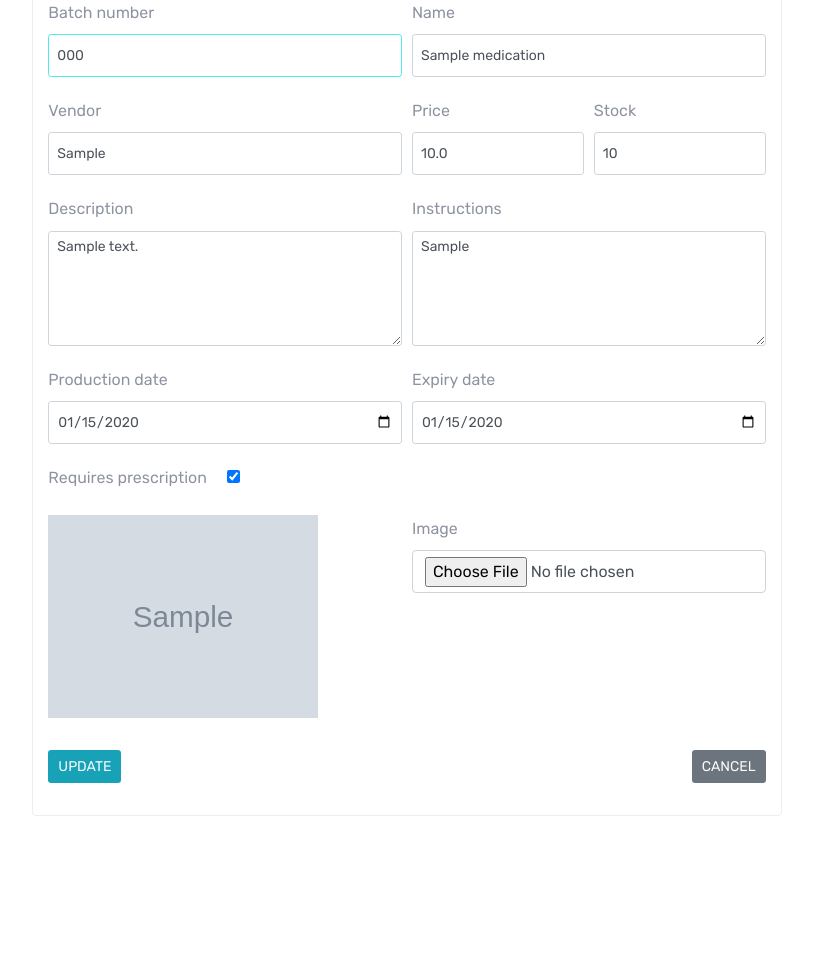
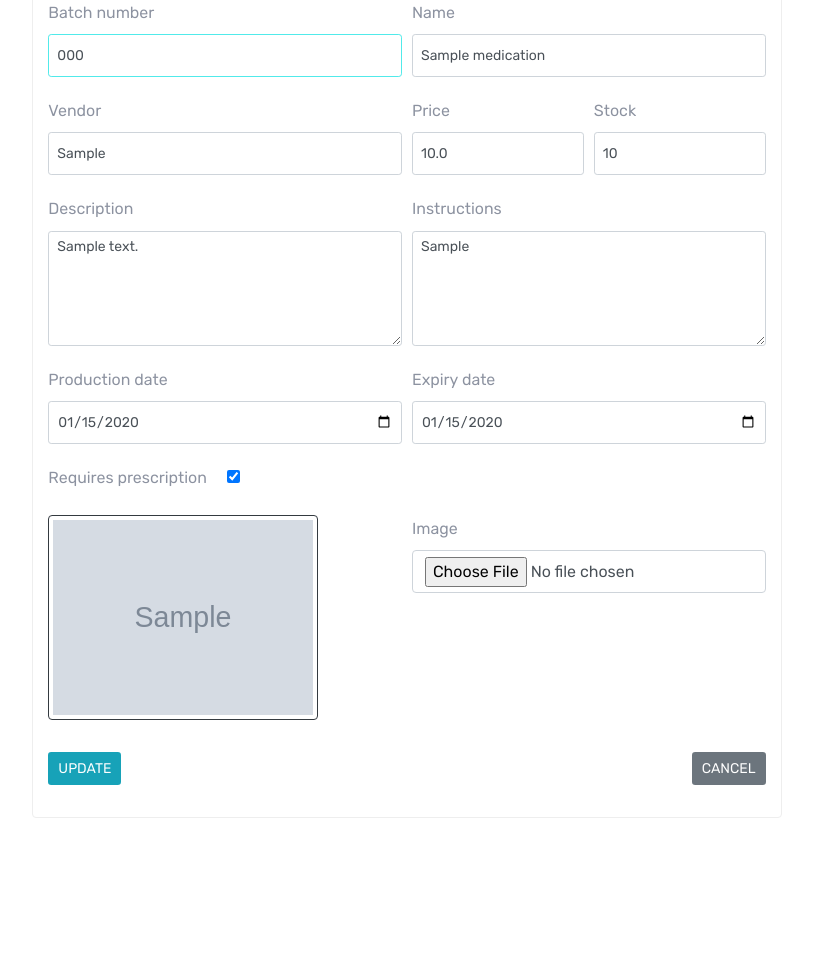
Before and after one commit to Eyu-Tes/pharmaline, a Django app: page /pharmacy/1/product/1/update/ in a window 1280 px wide. Shown: the part 230-1190 px from the top of the page, without its empty margins (233-1046 px from the left). Run offline with Django 3.2, Linux system fonts and the light colour scheme; a user stored in the database is signed in; tables that the repository leaves empty hold one stand-in row (values such as "Sample post"); grey boxes marked "Sample" are stand-in pictures; some libraries are stand-ins or nearby versions; some web fonts are replaced.

Commit message:
added the border and img-thumbnail classes to the medication image

```diff
--- a/store/templates/store/manage_product.html
+++ b/store/templates/store/manage_product.html
@@ -101,7 +101,7 @@
                         </div>
                         {% if form_header == 'Edit' %}
                             <div class="form-group col-6">
-                                <img src={{form.instance.image.url}} alt="" width="270px">
+                                <img class="border-dark img-thumbnail" src='{{form.instance.image.url}}' alt="" width="270px">
                             </div>
                         {% endif %}
                         <div class="form-group col-6">
```
